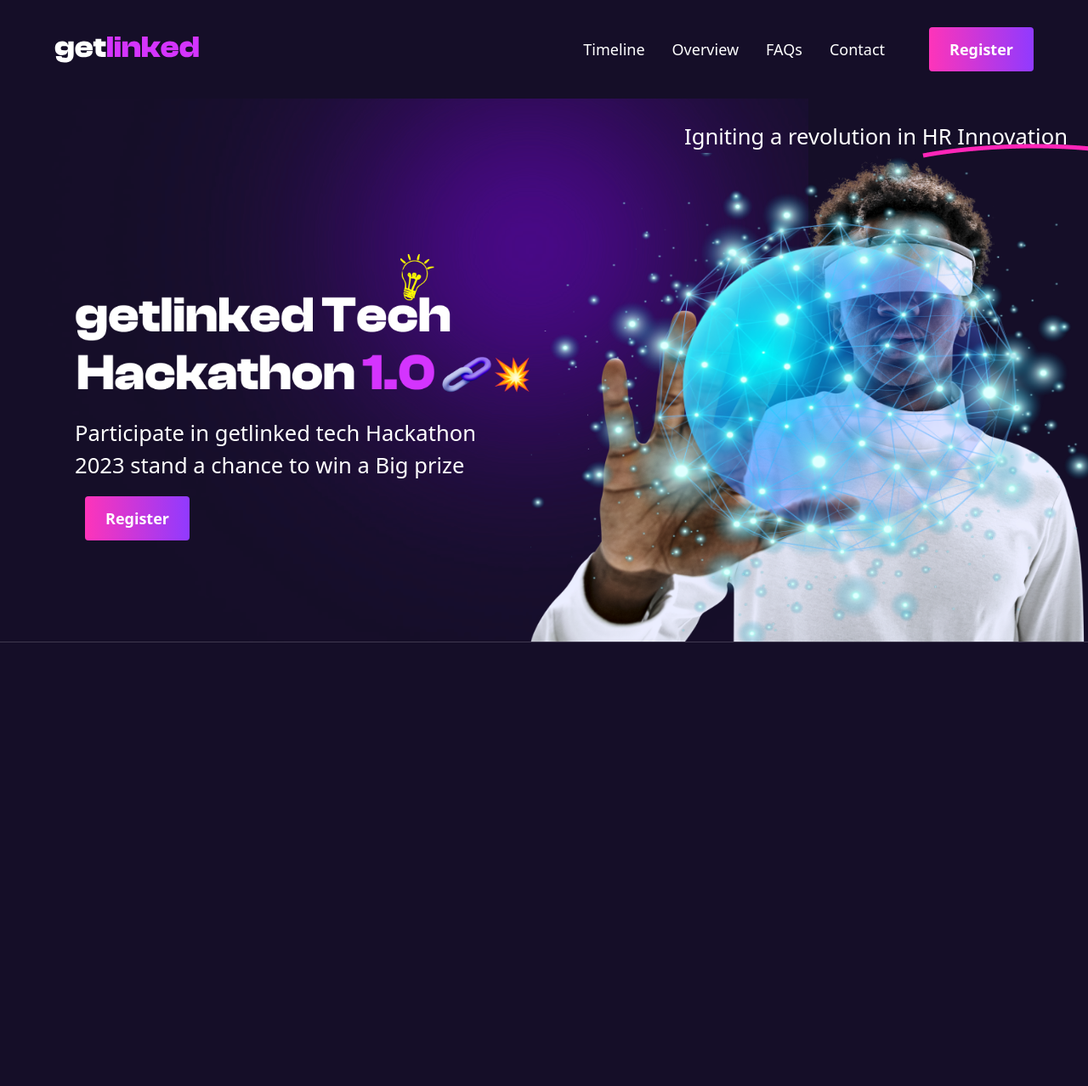
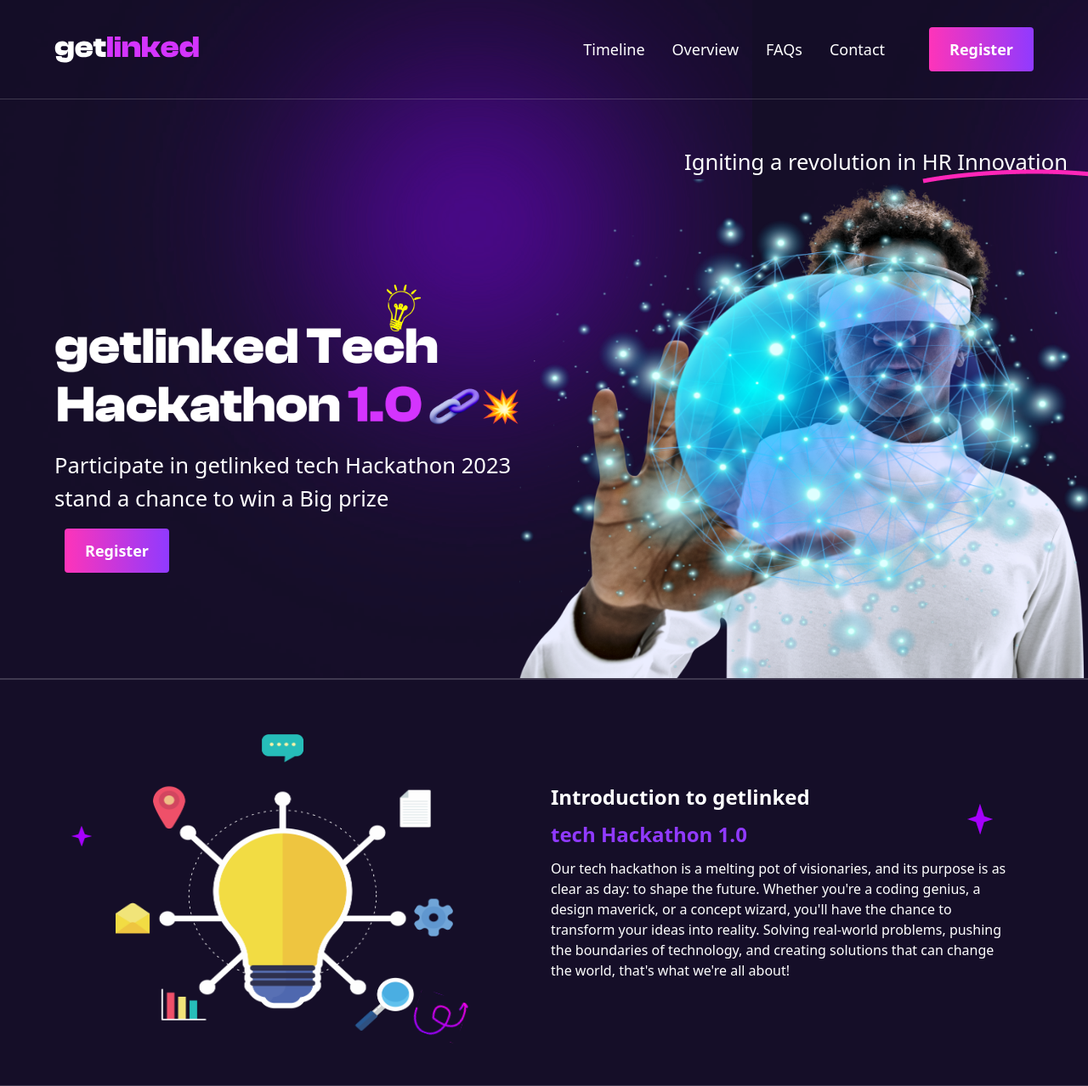
Before and after one commit to SageKyle/getlinked, a React (Vite) app: page / in a window 1280 px wide. Shown: the top 1278 px of the page at 85% size. Before the commit the page ends 800 px from the top, so only its background shows below. Built offline with nearby package versions, Linux system fonts and the light colour scheme.

Commit message:
home: completed idea section of homepage

```diff
--- a/src/components/Hero.jsx
+++ b/src/components/Hero.jsx
@@ -6,12 +6,12 @@
 
 export default function Hero() {
 	return (
-		<article className="w-full flex flex-col items-end justify-end pl-6 lg:h-[calc(100vh-10rem)] border-b border-primary-border glow-bg">
+		<article className="w-full flex flex-col items-end justify-end pt-16 lg:h-screen border-b-2 border-primary-border glow-bg relative">
 			<h2 className="mt-4 mr-6">
 				Igniting a revolution in{' '}
 				<span className="purple-underline">HR Innovation</span>
 			</h2>
-			<section className="w-full h-[90%] grid items-center justify-between lg:grid-cols-[auto_55%] pl-16">
+			<section className="w-full h-4/5 grid items-center justify-between lg:grid-cols-[auto_55%] pl-16">
 				<div className="w-full h-auto">
 					<img src={TitleImage} alt="Getlinked Tech Hackathon 1.0" />
 					<p className="my-4 relative">
--- /dev/null
+++ b/src/components/IdeaSection.jsx
@@ -0,0 +1,52 @@
+import ArrowIcon from '../assets/icons/arrow.svg'
+import PurpleStar from '../assets/icons/purple-star.png'
+import Idea from '../assets/images/idea-illustration.png'
+
+export default function IdeaSection() {
+	return (
+		<section className="w-full grid gap-4 items-center justify-center border-b border-primary-border px-24 py-10 lg:grid-cols-2 lg:max-h-[80vh]">
+			<div className="w-full pl-10 flex relative">
+				<img
+					src={PurpleStar}
+					alt=""
+					loading="lazy"
+					className="inline-block w-6 h-6 absolute top-1/3 -left-3"
+				/>
+				<img
+					src={Idea}
+					loading="lazy"
+					alt="idea lightbulb illustration"
+					className="w-4/5 py-6 aspect-square"
+				/>
+				<img
+					src={ArrowIcon}
+					alt=""
+					loading="lazy"
+					className="inline-block absolute right-20 bottom-2"
+				/>
+			</div>
+			<div className="w-full flex flex-col gap-3 relative">
+				<h4 className="text-2xl text-center font-bold lg:text-left">
+					Introduction to getlinked
+				</h4>
+				<h4 className="text-2xl text-center font-bold lg:text-left text-primary">
+					tech Hackathon 1.0
+				</h4>
+				<img
+					src={PurpleStar}
+					alt=""
+					loading="lazy"
+					className="inline-block absolute right-4 top-6"
+				/>
+				<p className="text-base font-light">
+					Our tech hackathon is a melting pot of visionaries, and its purpose is
+					as clear as day: to shape the future. Whether you&apos;re a coding
+					genius, a design maverick, or a concept wizard, you&apos;ll have the
+					chance to transform your ideas into reality. Solving real-world
+					problems, pushing the boundaries of technology, and creating solutions
+					that can change the world, that&apos;s what we&apos;re all about!
+				</p>
+			</div>
+		</section>
+	)
+}
--- a/src/components/Navbar.jsx
+++ b/src/components/Navbar.jsx
@@ -5,7 +5,7 @@
 export default function Navbar() {
 	return (
 		<header
-			className={`w-full text-lg justify-between capitalize flex items-center py-8 px-16`}
+			className={`w-full text-lg justify-between capitalize flex items-center py-8 px-16 fixed top-0 z-10 bg-[#150e28] bg-opacity-10 border-b border-primary-border`}
 		>
 			<NavLink to={'/'}>
 				<img src={Logo} className="" alt="getlinked" />
--- a/src/index.css
+++ b/src/index.css
@@ -62,13 +62,24 @@
 }
 
 .glow-bg {
-	background: url('public/purple-lens-flare.svg'),
-		var(--background-color) -155.25px -155px / 114.411% 118.9% no-repeat;
+	background-image: url('/purple-lens-flare.svg');
+	background-color: var(--background-color);
 	background-blend-mode: hard-light;
-	background-position-y: 80%;
-	background-position-x: left;
-	/* background-size: 50%; */
-	background-repeat: no-repeat;
+	background-position-y: 100%;
+	background-position-x: -20%;
+	background-repeat: repeat-x;
 }
 
+/* .glow-bg::before {
+	content: url('/purple-lens-flare.svg');
+	object-fit: contain;
+	display: block;
+	width: 2rem;
+	aspect-ratio: 1/1;
+	border-radius: 50rem;
+	position: absolute;
+	top: -14rem;
+	left: 4rem;
+} */
+
 /* bg-purple-glow bg-[#150e28] bg-opacity-30  bg-no-repeat [background-position:-50%_50%] */
--- a/src/screens/Home.jsx
+++ b/src/screens/Home.jsx
@@ -1,9 +1,11 @@
 import Hero from '../components/Hero'
+import IdeaSection from '../components/IdeaSection'
 
 export default function Home() {
 	return (
-		<section>
+		<section className="relative">
 			<Hero />
+			<IdeaSection />
 		</section>
 	)
 }
```
Also changed, not shown: src/assets/icons/arrow.svg (added), src/assets/icons/purple-star.png (added).
